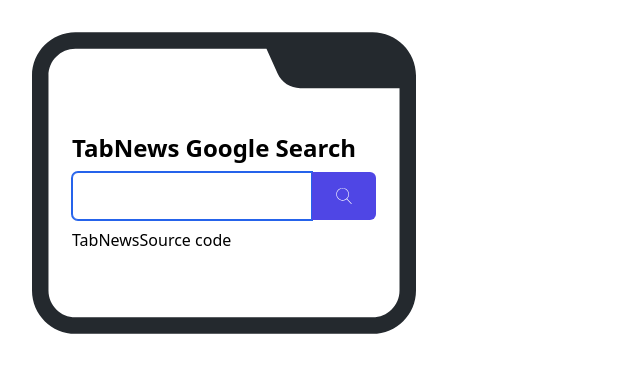
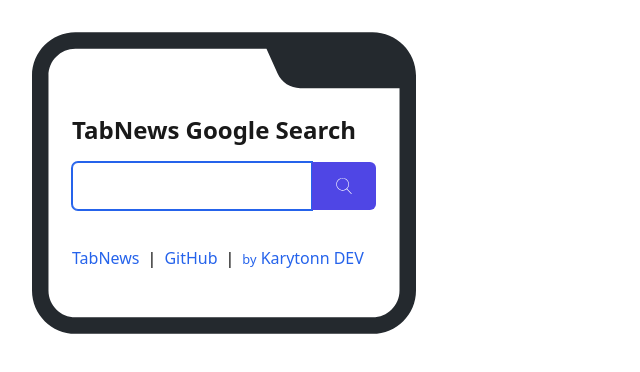
Before and after one commit to Karytonn/tabnews-google-search, a browser extension: page src/index.html in a window 1280 px wide. Shown: the whole page, without its empty margins (0-640 px from the left). Drawn offline with Linux system fonts and the light colour scheme.

Commit message:
feat: init project

```diff
--- a/src/index.html
+++ b/src/index.html
@@ -8,28 +8,34 @@
   </head>
   <body style="width: auto; height: auto; padding: 2rem;">
 
+    <!-- Card -->
     <div class="w-96 h-80 bg-t-frame bg-contain bg-no-repeat grid place-content-center">
 
-      <div class="p-10 space-y-2">
+      <!-- Card content -->
+      <div class="p-10 space-y-4">
 
-        <h1 class="text-2xl font-bold">TabNews Google Search</h1>
+        <h1 class="text-2xl font-bold text-black/90">TabNews Google Search</h1>
 
         <form class="flex rounded-md">
           <input type="text" name="searchinput" id="search-input" autofocus class="w-full rounded-md rounded-r-none" />
           <button id="serch-button" class="bg-indigo-600 text-white px-6 text-lg font-semibold py-4 rounded-r-md">
             <svg version="1.1" class="h-4 text-white" fill="#ffffff" xmlns="http://www.w3.org/2000/svg" xmlns:xlink="http://www.w3.org/1999/xlink" x="0px" y="0px"
             viewBox="0 0 52.966 52.966" style="enable-background:new 0 0 52.966 52.966;" xml:space="preserve">
-                <path d="M51.704,51.273L36.845,35.82c3.79-3.801,6.138-9.041,6.138-14.82c0-11.58-9.42-21-21-21s-21,9.42-21,21s9.42,21,21,21
-                  c5.083,0,9.748-1.817,13.384-4.832l14.895,15.491c0.196,0.205,0.458,0.307,0.721,0.307c0.25,0,0.499-0.093,0.693-0.279
-                  C52.074,52.304,52.086,51.671,51.704,51.273z M21.983,40c-10.477,0-19-8.523-19-19s8.523-19,19-19s19,8.523,19,19
-                  S32.459,40,21.983,40z"/>
+              <path d="M51.704,51.273L36.845,35.82c3.79-3.801,6.138-9.041,6.138-14.82c0-11.58-9.42-21-21-21s-21,9.42-21,21s9.42,21,21,21
+                c5.083,0,9.748-1.817,13.384-4.832l14.895,15.491c0.196,0.205,0.458,0.307,0.721,0.307c0.25,0,0.499-0.093,0.693-0.279
+                C52.074,52.304,52.086,51.671,51.704,51.273z M21.983,40c-10.477,0-19-8.523-19-19s8.523-19,19-19s19,8.523,19,19
+                S32.459,40,21.983,40z"/>
 	          </svg>
           </button>
         </form>
 
-        <div class="flex space-x-2">
-          <a href="https://www.tabnews.com.br/" class="text-blue-600">TabNews</a>
-          <a href="http://" class="text-blue-600">Source code</a>
+        <div class="pt-5 flex space-x-2">
+          <a href="https://www.tabnews.com.br/" target="_blank" class="text-blue-600">TabNews</a>
+          <p> | </p>
+          <a href="https://github.com/Karytonn/tabnews-google-search" target="_blank" class="text-blue-600">GitHub</a>
+          <p> | </p>
+          <a href="https://www.linkedin.com/in/karytonn/" target="_blank" class="text-blue-600"><small>by</small> Karytonn DEV</a>
+
         </div>
 
       </div>
--- a/src/search.js
+++ b/src/search.js
@@ -2,7 +2,7 @@
 const form = document.querySelector('form');
 const input = document.querySelector('#search-input');
 
-const GOOGLE_URL = "https://www.google.com/search?q=";
+const GOOGLE_BASE_URL = "https://www.google.com/search?q=";
 const GOOGLE_HACKING_SITE = "site%3Atabnews.com.br";
 
 form.addEventListener('submit', (event) =>  {
@@ -11,12 +11,12 @@
   if(input.value) {
 
     const textFindSanitized = input.value.replace(/\s/g, '%20')
-    const url = `${GOOGLE_URL}${textFindSanitized}+${GOOGLE_HACKING_SITE}`
+    const url = `${GOOGLE_BASE_URL}${textFindSanitized}+${GOOGLE_HACKING_SITE}`
 
     window.open(url, "_target");
 
   } else {
-    alert("😬 esqueceu de inserir algo no campo de busca.")
+    alert("😬 acho que esqueceu de inserir algo no campo de busca.")
   }
 
 });
```
Also changed, not shown: README.md, src/icon128.png (added), src/icon16.png (added), src/icon32.png (added), src/icon48.png (added), src/main.css, src/manifest.json, 1 other file.
